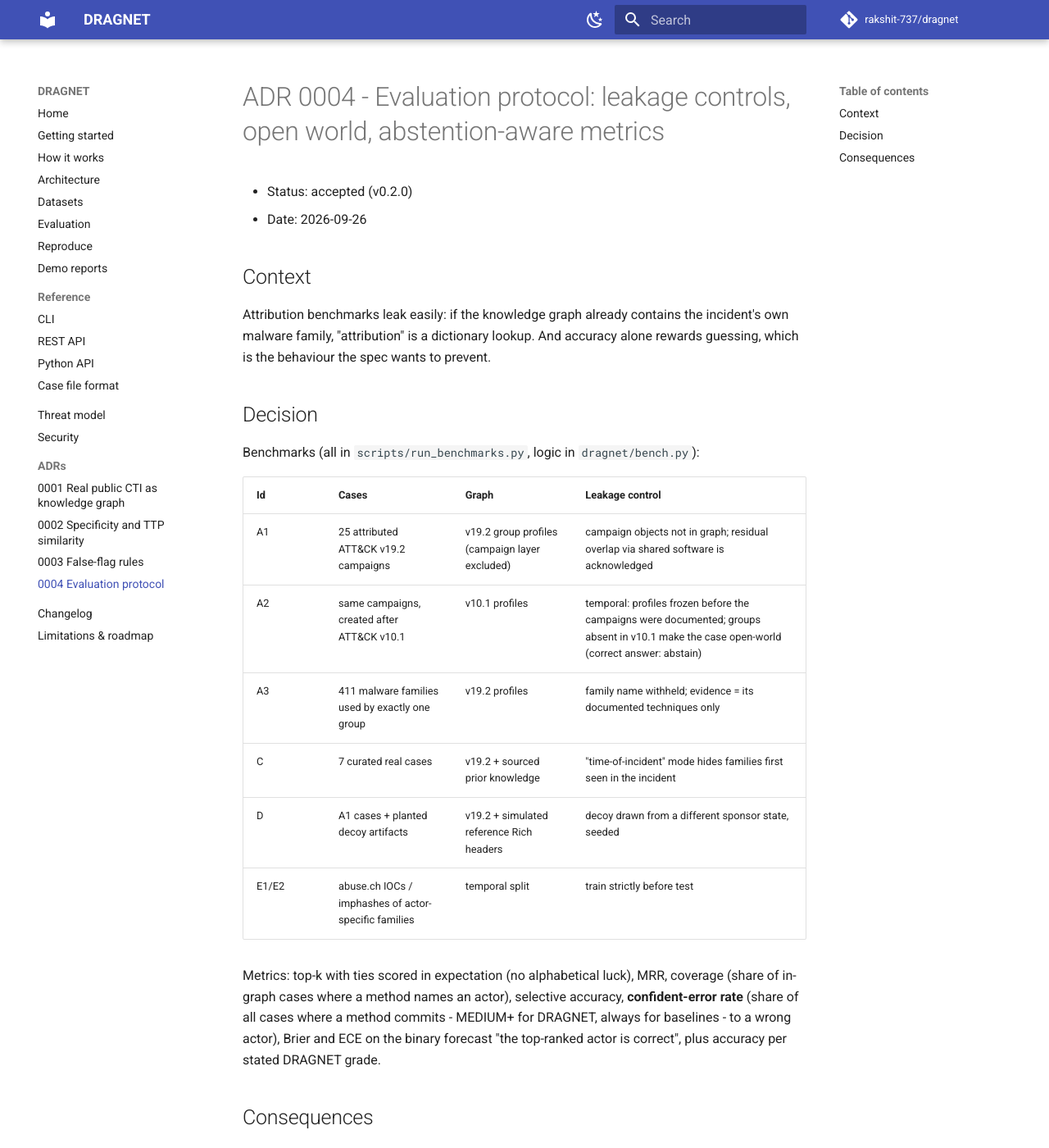
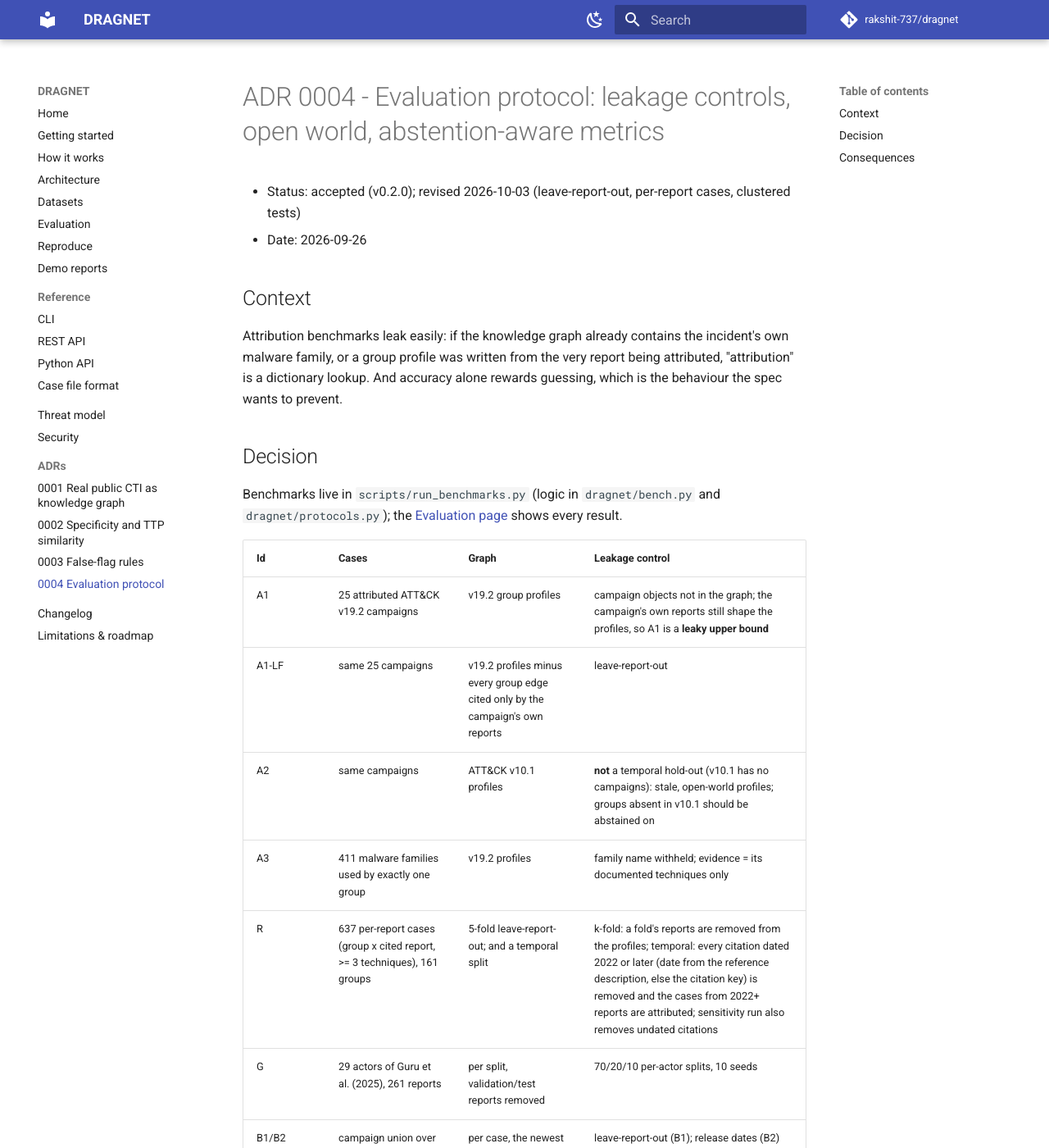
Before and after one commit to rakshit-737/dragnet, an MkDocs documentation site: the page built from docs/adr/0004-evaluation-protocol.md, in a window 1280 px wide and 1400 px high. Shown: the whole window at 82% size. Built offline with MkDocs 1.6.1 and Material for MkDocs 9.7.7, drawn with Linux system fonts in a browser that asks for light colours; comment, search, counter and statistics services are not loaded; some of the changed text lies outside the part shown.

Commit message:
docs(adr): ADRs 0002-0004 match the current protocol and results
0002 justified the TTP-profile term with the leaky A1 ablation (0.68 -> 0.60, p = 0.25);
it now cites the per-report evidence: specificity is supported (+0.025, Holm 0.041),
the profile term is not on accuracy (no-ttpsim 0.487 vs 0.454 on 5-fold, two-sided
p = 0.088 group-clustered; temporal goes the other way) and is kept for coverage.
0003 quotes the 10-seed false-flag results and the false-alarm CI instead of seed 7.
0004 lists every section (A1-LF, R, G, B, K), no longer calls A2 temporal, and states
the statistics (clustered bootstraps, sign-flip with (k+1)/(B+1), Holm, run ids).

Co-Authored-By: Claude <noreply@anthropic.com>

```diff
--- a/docs/adr/0004-evaluation-protocol.md
+++ b/docs/adr/0004-evaluation-protocol.md
@@ -1,34 +1,54 @@
 # ADR 0004 - Evaluation protocol: leakage controls, open world, abstention-aware metrics
 
-- Status: accepted (v0.2.0)
+- Status: accepted (v0.2.0); revised 2026-10-03 (leave-report-out, per-report cases, clustered tests)
 - Date: 2026-09-26
 
 ## Context
 
 Attribution benchmarks leak easily: if the knowledge graph already contains the incident's own
-malware family, "attribution" is a dictionary lookup. And accuracy alone rewards guessing, which
-is the behaviour the spec wants to prevent.
+malware family, or a group profile was written from the very report being attributed, "attribution"
+is a dictionary lookup. And accuracy alone rewards guessing, which is the behaviour the spec wants to
+prevent.
 
 ## Decision
 
-Benchmarks (all in `scripts/run_benchmarks.py`, logic in `dragnet/bench.py`):
+Benchmarks live in `scripts/run_benchmarks.py` (logic in `dragnet/bench.py` and
+`dragnet/protocols.py`); the [Evaluation page](../benchmarks.md) shows every result.
 
 | Id | Cases | Graph | Leakage control |
 |---|---|---|---|
-| A1 | 25 attributed ATT&CK v19.2 campaigns | v19.2 group profiles (campaign layer excluded) | campaign objects not in graph; residual overlap via shared software is acknowledged |
-| A2 | same campaigns, created after ATT&CK v10.1 | v10.1 profiles | temporal: profiles frozen before the campaigns were documented; groups absent in v10.1 make the case open-world (correct answer: abstain) |
+| A1 | 25 attributed ATT&CK v19.2 campaigns | v19.2 group profiles | campaign objects not in the graph; the campaign's own reports still shape the profiles, so A1 is a **leaky upper bound** |
+| A1-LF | same 25 campaigns | v19.2 profiles minus every group edge cited only by the campaign's own reports | leave-report-out |
+| A2 | same campaigns | ATT&CK v10.1 profiles | **not** a temporal hold-out (v10.1 has no campaigns): stale, open-world profiles; groups absent in v10.1 should be abstained on |
 | A3 | 411 malware families used by exactly one group | v19.2 profiles | family name withheld; evidence = its documented techniques only |
-| C | 7 curated real cases | v19.2 + sourced prior knowledge | "time-of-incident" mode hides families first seen in the incident |
-| D | A1 cases + planted decoy artifacts | v19.2 + simulated reference Rich headers | decoy drawn from a different sponsor state, seeded |
-| E1/E2 | abuse.ch IOCs / imphashes of actor-specific families | temporal split | train strictly before test |
+| R | 637 per-report cases (group x cited report, >= 3 techniques), 161 groups | 5-fold leave-report-out; and a temporal split | k-fold: a fold's reports are removed from the profiles; temporal: every citation dated 2022 or later (date from the reference description, else the citation key) is removed and the cases from 2022+ reports are attributed; sensitivity run also removes undated citations |
+| G | 29 actors of Guru et al. (2025), 261 reports | per split, validation/test reports removed | 70/20/10 per-actor splits, 10 seeds |
+| B1/B2 | campaign union over ATT&CK 12.1-19.2 (Enterprise, ICS, Mobile); rolling origin | per case, the newest release published before the campaign was added (B2) | leave-report-out (B1); release dates (B2) |
+| B3 | Malpedia-labelled abuse.ch cases | ATT&CK v14.1 + pre-2024 abuse.ch | labels from a source the graph does not use; time split at 2024-01-01 |
+| C | 7 curated real cases | v19.2 + sourced prior knowledge | "time-of-incident" hides families first seen in the incident; demonstrations, not validation |
+| D | A1 cases + planted decoy artifacts, 10 seeds | v19.2 + simulated reference Rich headers | decoys from another sponsor state |
+| E1/E2/E3 | abuse.ch IOCs, imphashes, TLSH digests of actor-specific families | pre-2024 data only | time split at 2024-01-01; collision filters and the TLSH radius chosen on pre-cutoff / validation data |
+| F | A1 cases by APTnotes reporting depth | v19.2 | association only |
+| K | APTMalware hash list vs MalwareBazaar metadata | - | literature check (no binaries) |
 
-Metrics: top-k with ties scored in expectation (no alphabetical luck), MRR, coverage (share of
-in-graph cases where a method names an actor), selective accuracy, **confident-error rate** (share
-of all cases where a method commits - MEDIUM+ for DRAGNET, always for baselines - to a wrong actor),
-Brier and ECE on the binary forecast "the top-ranked actor is correct", plus accuracy per stated
-DRAGNET grade.
+**Commitment.** A baseline commits only when one actor holds the unique top score (a tie abstains);
+DRAGNET commits at MEDIUM or HIGH, and its LOW verdicts are counted as "wrong actor named (any
+grade)" when wrong.
+
+**Metrics.** Top-k with ties scored in expectation, MRR, coverage, selective accuracy,
+confident-error rate, wrong actor named at any grade, Brier and ECE of the forecast "the top-ranked
+actor is correct", selective risk at fixed coverage and AURC, accuracy per stated DRAGNET grade.
+
+**Uncertainty.** Exact Clopper-Pearson intervals for proportions; bootstrap CIs for top-1 that
+resample the unit that is not independent (cases for the campaign sets, threat groups for R,
+families for genetics, actors for G); paired differences with a sign-flip test - exact up to 20
+discordant units, otherwise Monte Carlo with B = 200,000 and p = (k+1)/(B+1) - clustered by group on
+R, and Holm-adjusted across the compared methods. Every published number comes from a `bench`
+workflow run whose id and commit are printed at the top of `results/RESULTS.md`.
 
 ## Consequences
 
-Numbers are small-n (25 campaigns) and reported with that caveat. Ground truth is the public
-attribution of record (ATT&CK, government indictments), which can itself be wrong.
+Numbers on the campaign sets are small-n (25) and reported with that caveat; the per-report set is
+larger but its cases are slices of the same reports the profiles come from (handled by
+leave-report-out, not eliminated). Ground truth is the public attribution of record (ATT&CK,
+Malpedia, government statements), which can itself be wrong.
```
Also changed, not shown: docs/adr/0002-specificity-and-ttp-similarity.md (+19 -4 lines), docs/adr/0003-false-flag-rules.md (+11 -7 lines).
